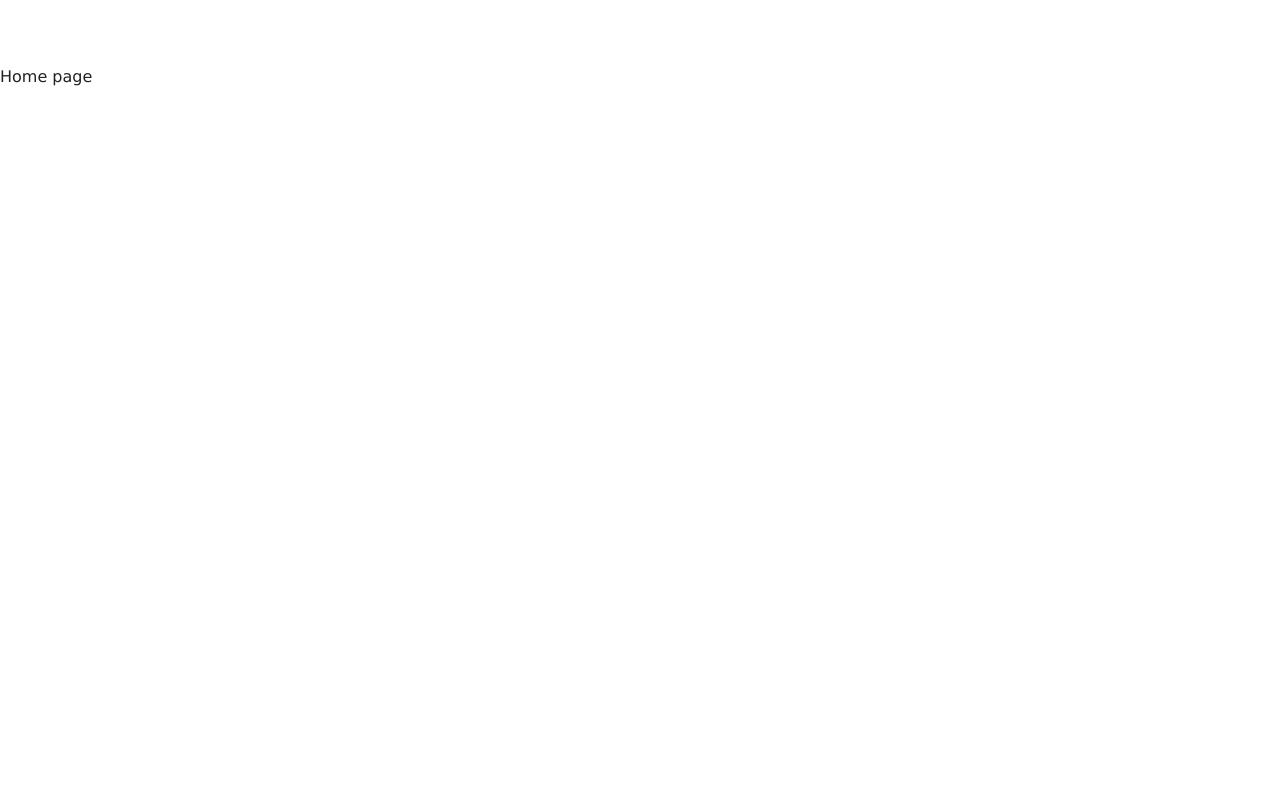
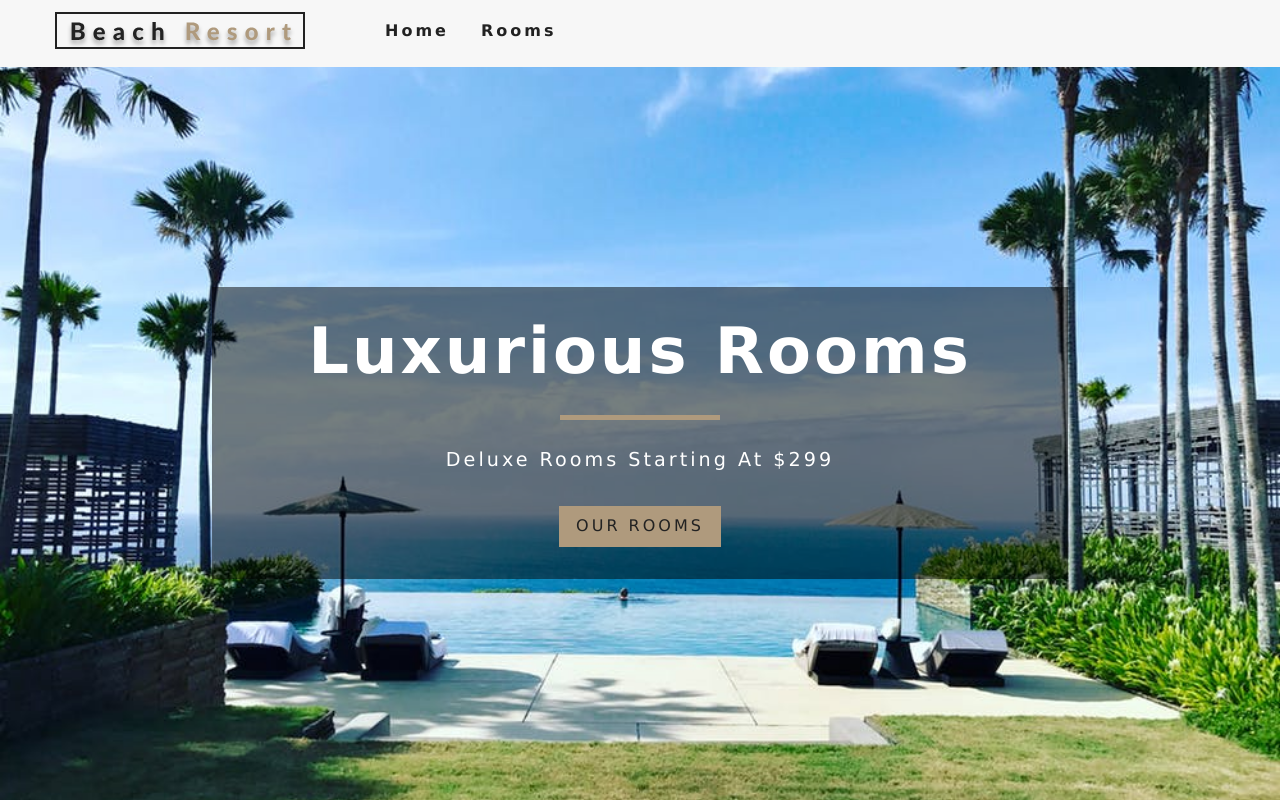
Before and after one commit to EriMiwa/resort-app, a React (Create React App) app: page / in a window 1280 px wide. Built offline with nearby package versions, Linux system fonts and the light colour scheme.

Commit message:
implement hero component

```diff
--- a/src/App.js
+++ b/src/App.js
@@ -4,12 +4,14 @@
 import {Rooms} from './pages/Rooms';
 import SingleRoom from './pages/SingleRoom';
 import Error from './pages/Error';
+import Navbar from './components/Navbar';
 
 import {Route, Switch} from "react-router-dom";
 
 function App() {
   return (
     <>
+      <Navbar/>
       <Switch>
         <Route exact path="/" component={Home}/>
         <Route exact path="/rooms/" component={Rooms}/>
--- /dev/null
+++ b/src/components/Banner.js
@@ -0,0 +1,12 @@
+import React from 'react'
+
+export default function Banner({children,title,subtitle}) {
+  return (
+    <div className="banner">
+      <h1>{title}</h1>
+      <div></div>
+      <p>{subtitle}</p>
+      {children}
+    </div>
+  )
+}
--- /dev/null
+++ b/src/components/Hero.js
@@ -0,0 +1,11 @@
+import React from 'react';
+
+export default function Hero({children, hero}) {
+  return (
+    <header className={hero}>{children}</header>
+  )
+}
+
+Hero.defaultProps = {
+  hero: "defaultHero"
+}
--- /dev/null
+++ b/src/components/Navbar.js
@@ -0,0 +1,45 @@
+import React, { Component } from 'react';
+import logo from '../images/logo.svg';
+import {FaAlignRight} from 'react-icons/fa';
+import {Link} from 'react-router-dom';
+
+export default class Navbar extends Component {
+  state={
+    isOpen: false
+  }
+
+  handleToggle = () => {
+    this.setState({
+      isOpen:!this.state.isOpen
+    })
+  }
+
+  render() {
+    return (
+      <nav className="navbar">
+        <div className="nav-center">
+          <div className="nav-header">
+            <Link to="/">
+              <img src={logo} alt="Beach Resort"/>
+            </Link>
+            <button
+              type="button"
+              className="nav-btn"
+              onClick={this.handleToggle}
+            >
+              <FaAlignRight className="nav-icon"/>
+            </button>
+          </div>
+          <ul className={this.state.isOpen ? "nav-links show-nav":"nav-links"}>
+            <li>
+              <Link to="/">Home</Link>
+            </li>
+            <li>
+            <Link to="/rooms">Rooms</Link>
+            </li>
+          </ul>
+        </div>
+      </nav>
+    )
+  }
+}
--- a/src/pages/Error.js
+++ b/src/pages/Error.js
@@ -1,9 +1,16 @@
-import React from 'react'
+import React from 'react';
+import Hero from '../components/Hero';
+import Banner from '../components/Banner';
+import {Link} from 'react-router-dom';
 
 export default function Error() {
   return (
-    <div>
-      error page
-    </div>
+    <Hero>
+      <Banner title="404" subtitle="page not found">
+      <Link to="/" className="btn-primary">
+        return home
+      </Link>
+      </Banner>
+    </Hero>
   )
 }
--- a/src/pages/Home.js
+++ b/src/pages/Home.js
@@ -1,9 +1,16 @@
-import React from 'react'
+import React from 'react';
+import Hero from '../components/Hero';
+import Banner from '../components/Banner';
+import {Link} from 'react-router-dom';
 
 export default function Home() {
   return (
-    <div>
-      Home page
-    </div>
+    <Hero>
+      <Banner title="luxurious rooms" subtitle="deluxe rooms starting at $299">
+      <Link to="/rooms" className="btn-primary">
+        our rooms
+      </Link>
+      </Banner>
+    </Hero>
   )
 }
--- a/src/pages/Rooms.js
+++ b/src/pages/Rooms.js
@@ -1,9 +1,16 @@
-import React from 'react'
+import React from 'react';
+import Hero from '../components/Hero';
+import Banner from '../components/Banner';
+import {Link} from 'react-router-dom';
 
 export const Rooms = () => {
   return (
-    <div>
-      Room page
-    </div>
+    <Hero hero="roomsHero">
+      <Banner title="our rooms">
+        <Link to="/" className="btn-primary">
+          return home
+        </Link>
+      </Banner>
+    </Hero>
   )
 }
```
Also changed, not shown: src/components/Services.js (added).
